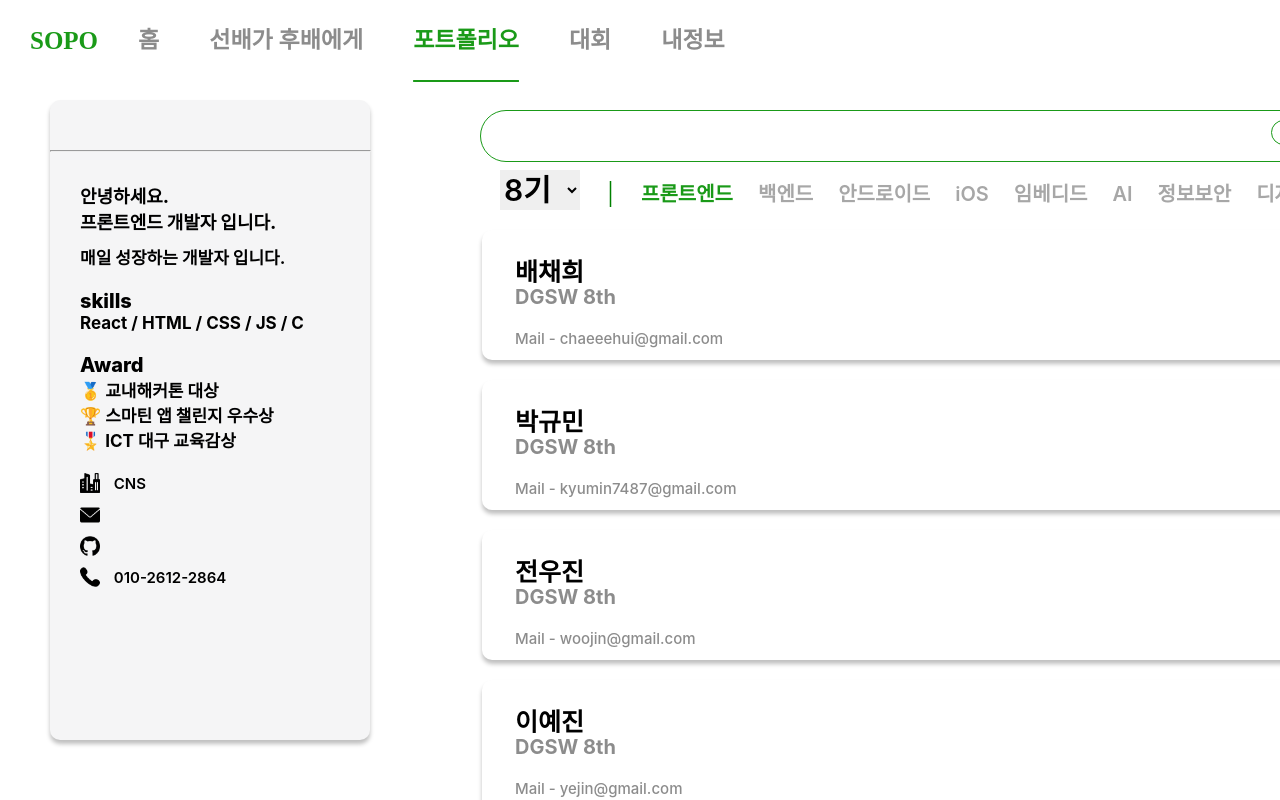
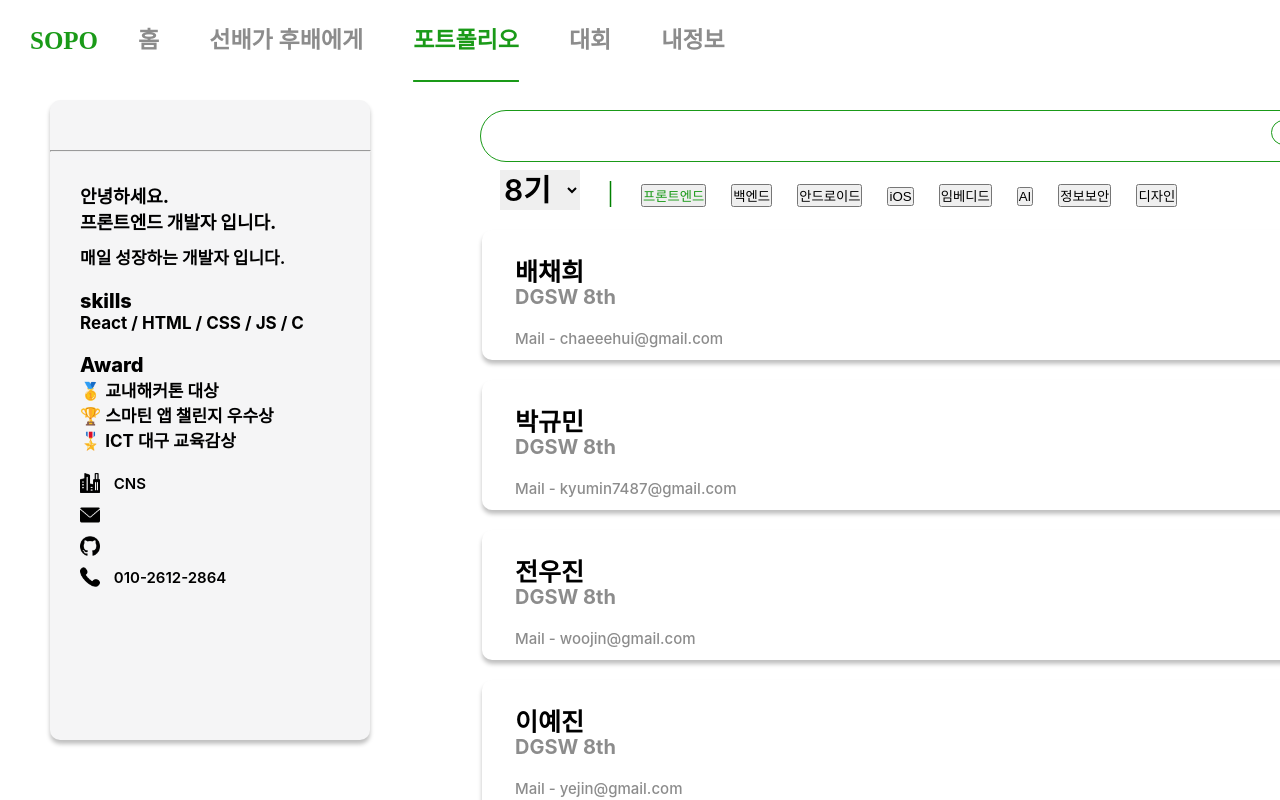
Before and after one commit to Sopo2023/SOPO_FRONTLAST, a React (Create React App) app in the folder SOPOLAST/: page /portfolio in a window 1280 px wide. Shown: the top 800 px of the page. Built offline with nearby package versions, Linux system fonts and the light colour scheme; no server answers.

Commit message:
⚡ ::	portfolio button

```diff
--- a/SOPOLAST/src/Components/Portfolio/portfolioMain.tsx
+++ b/SOPOLAST/src/Components/Portfolio/portfolioMain.tsx
@@ -8,6 +8,10 @@ import Head from "../../constants/head/Head/head"
 
 
 export default function Portfolio() {
+  const majorClick = (major) => {
+    console.log(`Clicked on ${major}`);
+  };
+
   const navigate = useNavigate();
 
   return (
@@ -33,14 +37,62 @@ export default function Portfolio() {
 
             <div className="gradegreen"> | </div>
             <div className="majorSelect">
-              <div className="frontEnd"> 프론트엔드 </div>
-              <div className="elseMajor"> 백엔드 </div>
-              <div className="elseMajor"> 안드로이드 </div>
-              <div className="elseMajor"> iOS </div>
-              <div className="elseMajor"> 임베디드 </div>
-              <div className="elseMajor"> AI </div>
-              <div className="elseMajor"> 정보보안 </div>
-              <div className="elseMajor"> 디자인 </div>
+            <button
+            className="frontEnd"
+            onClick={() => majorClick('프론트엔드')}
+            >
+            프론트엔드
+            </button>
+
+            <button
+            className="elseMajor"
+            onClick={() => majorClick('백엔드')}
+            >
+            백엔드
+            </button>
+
+            <button
+            className="elseMajor"
+            onClick={() => majorClick('안드로이드')}
+            >
+            안드로이드
+            </button>
+
+            <button
+            className="elseMajor"
+            onClick={() => majorClick('iOS')}
+            >
+            iOS
+            </button>
+
+            <button
+            className="elseMajor"
+            onClick={() => majorClick('임베디드')}
+            >
+            임베디드
+            </button>
+
+            <button
+            className="elseMajor"
+            onClick={() => majorClick('AI')}
+            >
+            AI
+            </button>
+
+            <button
+            className="elseMajor"
+            onClick={() => majorClick('정보보안')}
+            >
+            정보보안
+            </button>
+
+            <button
+            className="elseMajor"
+            onClick={() => majorClick('디자인')}
+            >
+            디자인
+            </button>
+
             </div>
           </div>
         </div>
```
